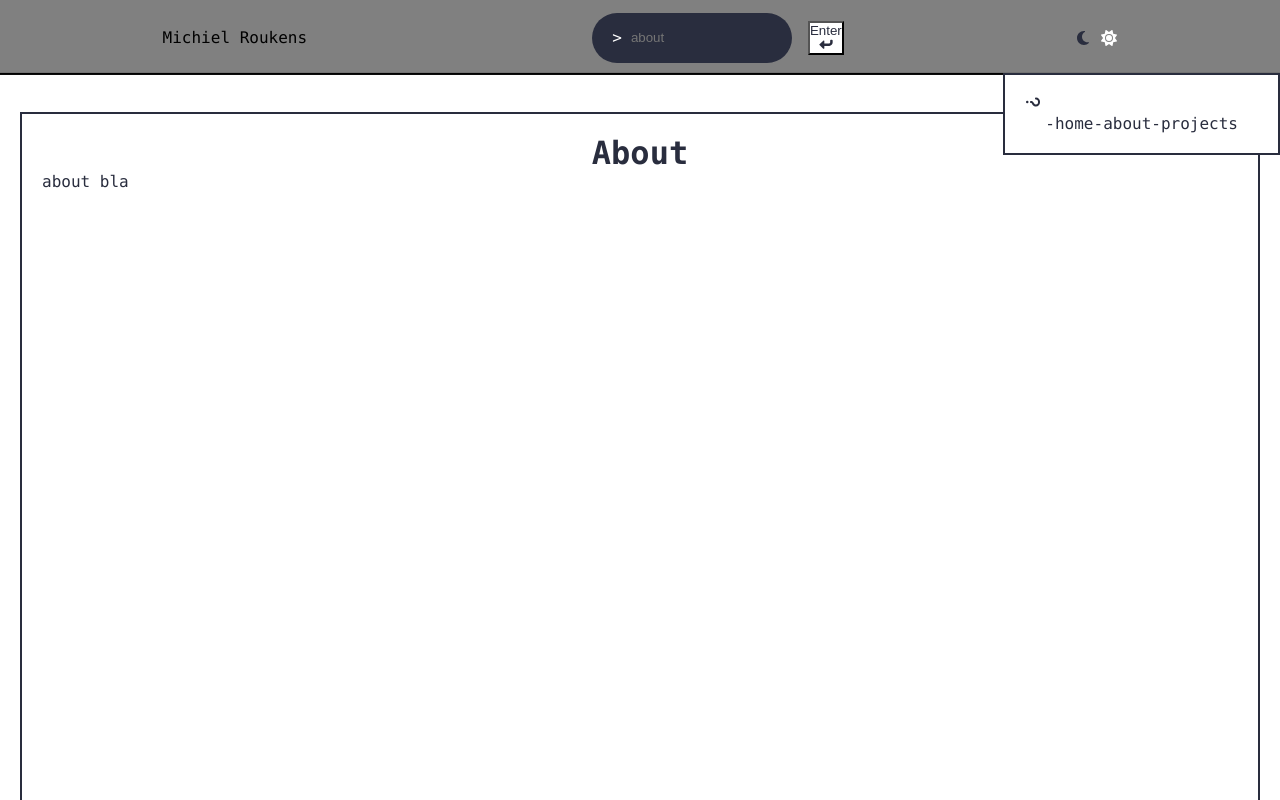
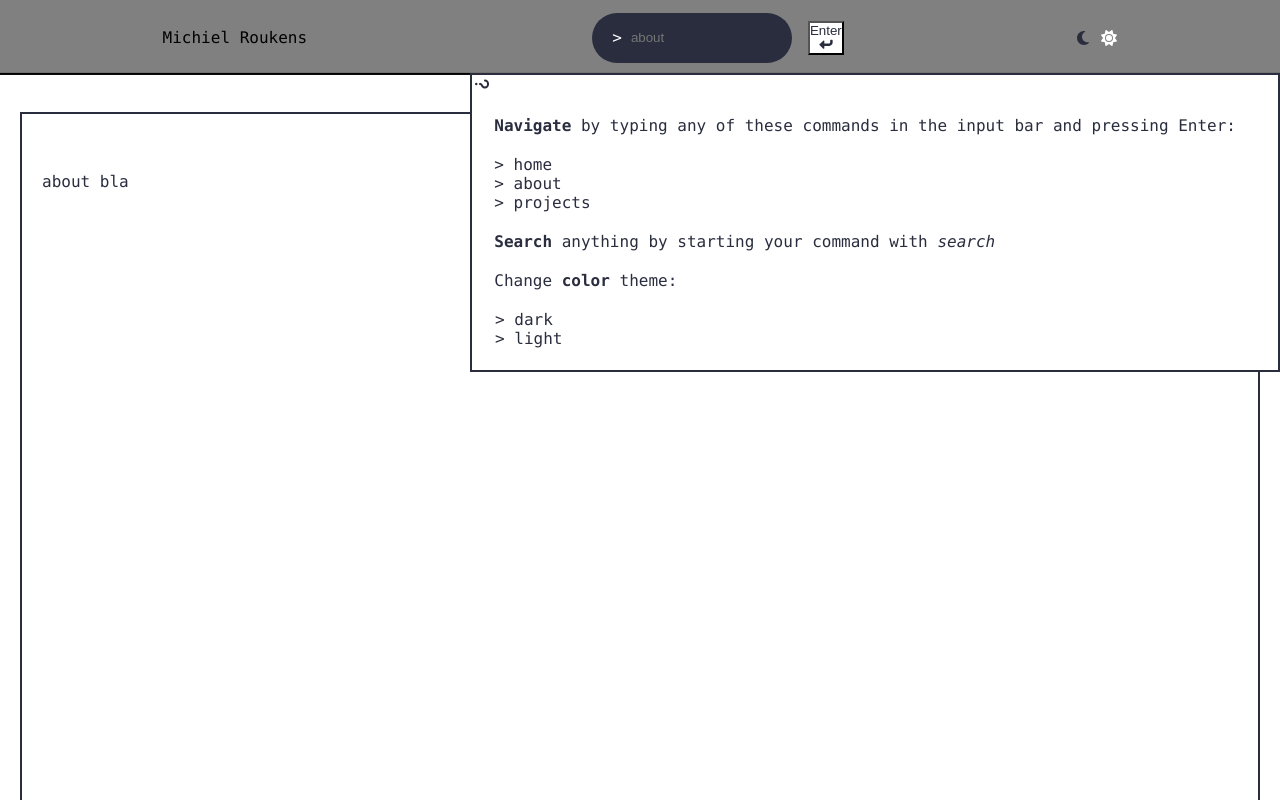
Before and after one commit to arejasverduras/nextPortfolio, a Next.js app: page /about in a window 1280 px wide. Both pictures are taken after a click on the element 1248 px from the left and 104 px from the top of the page. Built offline with nearby package versions, Linux system fonts and the light colour scheme.

Commit message:
expand hints and motion

```diff
--- a/src/components/Header/Header.module.css
+++ b/src/components/Header/Header.module.css
@@ -9,8 +9,6 @@
     top: 0;
     min-height: 75px;
 }
-
-
 
 .elementsHolder {
     display: flex;
@@ -24,6 +22,7 @@
     justify-content: space-around;
     min-height: 75px;
     padding: 0 20px;
+    z-index: 10;
 }
 
 .commandHolder {
@@ -49,9 +48,8 @@
     position: absolute;
     top: 73px;
     right: 0px;
-    padding: 20px;
-    background-color: var(--colorBg);
+    /* padding: 20px; */
+    /* background-color: var(--colorBg); */
     color: var(--colorText);
-    border: 2px solid var(--colorText);
-    transition: all 200ms;
+    /* border: 2px solid var(--colorText); */
 }
--- a/src/components/Header/Header.tsx
+++ b/src/components/Header/Header.tsx
@@ -4,6 +4,7 @@ import { useState, useEffect } from 'react';
 import { Input } from '../Input/Input';
 import { Hints } from '../Hints/Hints';
 import { Message } from '../Message/Message';
+import { ThemeSelector } from '../ThemeSelector/ThemeSelector';
 import { motion } from 'framer-motion';
 import { FontAwesomeIcon } from '@fortawesome/react-fontawesome';
 import { faMoon, faSun } from '@fortawesome/free-solid-svg-icons';
@@ -69,19 +70,14 @@ export const Header = () => {
                     message={message}
                     showMessage={showMessage}
                     />
-                <div className={styles.theme}>
-                    <FontAwesomeIcon icon={faMoon} onClick={()=>{setTheme('dark')}} className={theme === 'dark'? styles.currentTheme: undefined}/>
-                    <FontAwesomeIcon icon={faSun} onClick={()=>{setTheme('light')}} className={theme === 'light'? styles.currentTheme: undefined} />
-                </div>
+                <ThemeSelector theme={theme} setTheme={setTheme}/>
                 <motion.div
                     className={styles.hintsHolder}
                     key="hintsHolderLayout"
                     variants={animations}
                     animate="rightIn"
-
                     >
                     <Hints
-                        visible={true}
                         setSearchTerm={setSearchTerm}
                         setShowMessage={setShowMessage}
                         />
--- a/src/components/Hints/Hints.module.css
+++ b/src/components/Hints/Hints.module.css
@@ -1,8 +1,11 @@
 .hintsHolder {
     display: flex;
+    flex-wrap: wrap;
     align-items: center;
     cursor: pointer;
-    transition: all 400ms;
+    background-color: var(--colorBg);
+    border: 2px solid var(--colorText);
+    padding: 2px;
 }
 
 .hintsArrow {
@@ -10,18 +13,29 @@
     margin-right: 5px;
 }
 
+
 .hintsList {
     list-style-type: "> ";
+    padding: 20px;
+    width: 100%;
+    /* display:flex;
+    flex-direction: column; */
+}
+
+.hintsList p {
+    margin-bottom:20px;
+}
+
+.hintsList ul {
     padding: 0 20px;
-
 }
 
 .hintsList li {
-    opacity: 0.7;
-    cursor: pointer;
-    padding: 4px 4px;
+    list-style-type: "> ";
 }
 
-.hintsHolder li:hover {
-    opacity: 1;
+.hintsListHolder {
+   display: flex;
+   flex-direction: column;
+   margin-bottom: 20px;
 }
--- a/src/components/Hints/Hints.tsx
+++ b/src/components/Hints/Hints.tsx
@@ -6,21 +6,22 @@ import { useState } from 'react';
 import Link from 'next/link';
 
 interface HintsProps {
-    visible: boolean,
     setSearchTerm: (term:string) => void;
     setShowMessage: (type: boolean) => void;
 }
 
-export const Hints = ({visible, setSearchTerm, setShowMessage}:HintsProps) => {
+export const Hints = ({setSearchTerm, setShowMessage}:HintsProps) => {
     const [hints, setHints] = useState(false);
     const toggleHints = () => {
         setHints(!hints);
+        setShowMessage(false);
       }
 
     const animations = {
         hintsEnter: {
             opacity: [0,1],
-            y: [-20,0]
+            y: [-20,0],
+            transition: {delay: 0.4}
         },
         hintsExit: {
             opacity: [1,0],
@@ -28,7 +29,15 @@ export const Hints = ({visible, setSearchTerm, setShowMessage}:HintsProps) => {
         },
         hintsRotate: {
             rotate: [0,90]
+        },
+        hintsRotateBack: {
+            rotate: 0
         }
+    }
+
+    const handleClick = (term:string) => {
+        setSearchTerm(term);
+        setShowMessage(false);
     }
 
     const hintsList = ['home','about','projects'];
@@ -40,19 +49,22 @@ export const Hints = ({visible, setSearchTerm, setShowMessage}:HintsProps) => {
             //     setShowMessage(false);
 
             // }}>{item}</li>
-            <Link key={index} href={`/${item}`}>-{item}</Link>
+            <Link
+                key={index}
+                href={`/${item}`}
+                onClick={toggleHints}>
+                    {`>`} {item}
+                </Link>
         )
     }
 
     return (
-        <AnimatePresence>
-            {visible && (
+
             <motion.div
                 className={styles.hintsHolder}
                 onClick={toggleHints}
-                            key="hintsHolder"
-                            animate={{opacity: [0,1], y: [20,0]}}
-                            transition={{delay: 1.2}}
+                key="hintsHolderHints"
+                layout
                 // layoutId="hintsHolder"
                 >
                 <motion.div
@@ -61,24 +73,35 @@ export const Hints = ({visible, setSearchTerm, setShowMessage}:HintsProps) => {
                     variants={animations}
                     initial={{rotate:0}}
                     animate={hints? "hintsRotate": "hintsRotateBack"}
+                    onClick={!hints?()=>setShowMessage(false):undefined}
                     layout
                     >
                         <FontAwesomeIcon icon={faQuestion}/>
                     </motion.div>
-                            </motion.div>)}
+                    <AnimatePresence mode="wait">
                         {hints && (
-                    <>
                             <motion.ul
                                 key="hintsList"
                                 className={styles.hintsList}
-                        layout
+                                // layout
                                 variants={animations}
                                 animate="hintsEnter"
                                 exit="hintsExit"
                                 >
+                                    <p><b>Navigate</b> by typing any of these commands in the input bar and pressing Enter:</p>
+                                    <div className={styles.hintsListHolder}>
                                         {generateLinks(hintsList)}
+                                    </div>
+                                    <p><b>Search</b> anything by starting your command with <i>search </i></p>
+                                    <p>Change <b>color</b> theme:</p>
+                                    <ul>
+                                        <li onClick={()=>handleClick("dark")}>dark</li>
+                                        <li onClick={()=>handleClick("light")}>light</li>
+                                    </ul>
+
                             </motion.ul>
-                    </>)}
+                        )}
                     </AnimatePresence>
+                </motion.div>
     )
 }
```
Also changed, not shown: src/pages/index.tsx (+16 -7 lines). Lines whose indentation alone changed are shown as unchanged.
